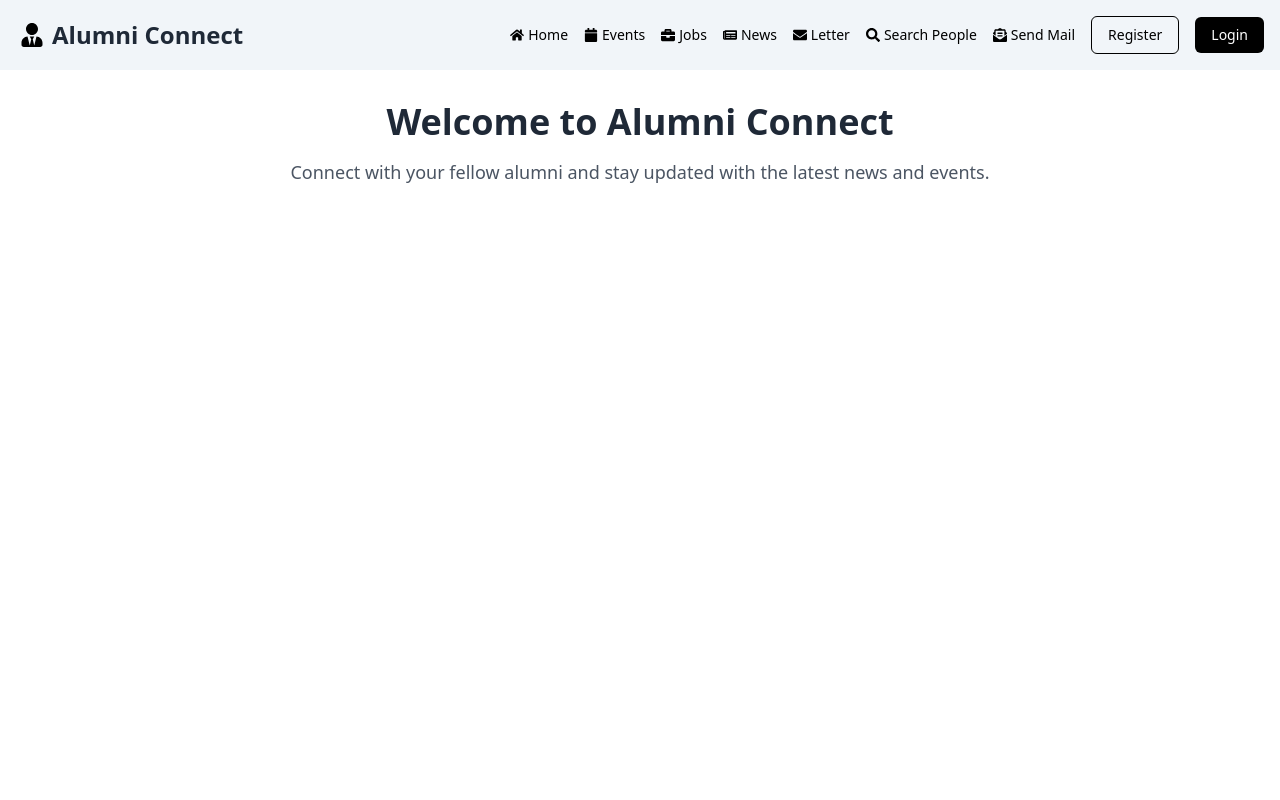
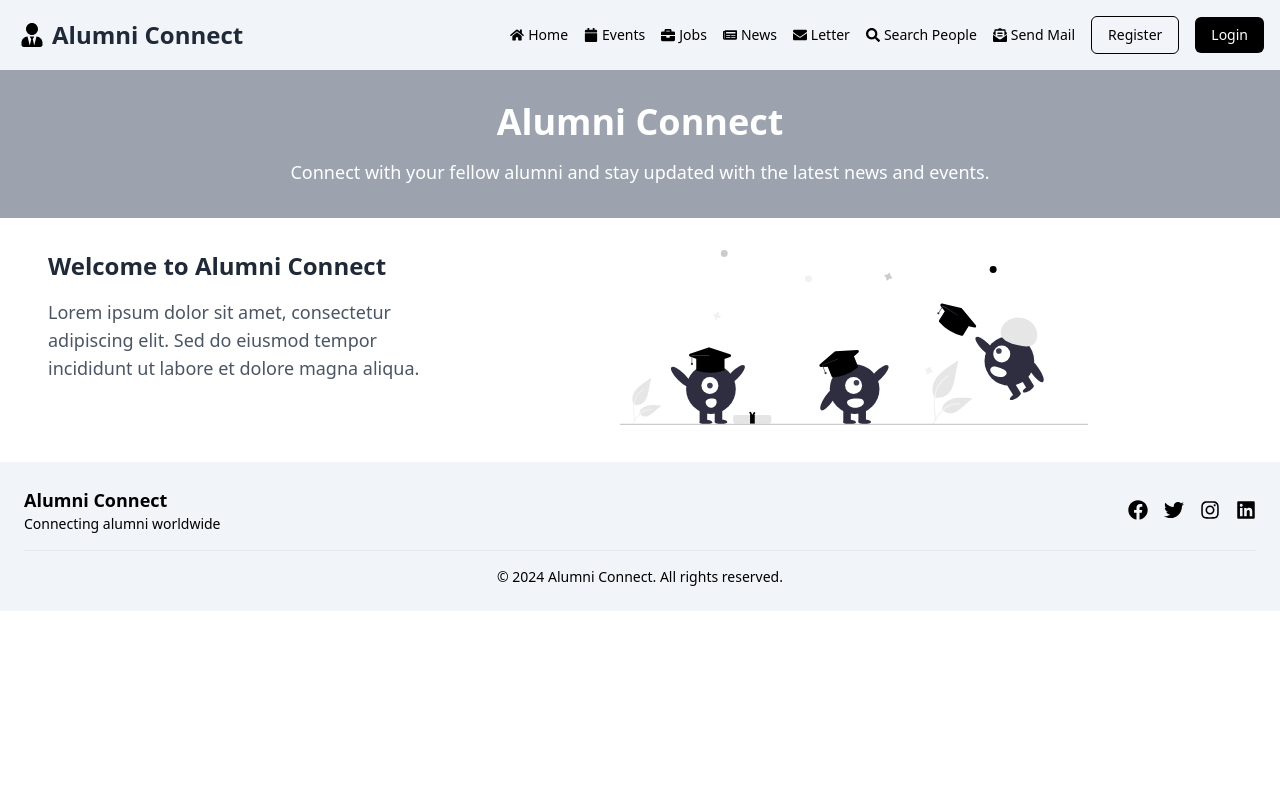
Before and after one commit to SahilAli8808/Alumni-Connect-Redesign, a React (Vite) app in the folder Frontend/: page / in a window 1280 px wide. Shown: the top 800 px of the page. Built offline with nearby package versions, Linux system fonts and the light colour scheme.

Commit message:
Add illustrations and update layout in Home component

```diff
--- a/Frontend/src/Components/Home.jsx
+++ b/Frontend/src/Components/Home.jsx
@@ -1,17 +1,44 @@
-import React from 'react'
-
+import React from 'react';
+import graduationIllustration from '../assets/img/graduation_illustration.svg';
+import connectingTeamsIllustration from '../assets/img/connecting_teams.svg';
 
 function Home() {
   return (
-    <div className="h-screen">
-
+    <div className="h-auto">
+      <header className="bg-gray-400 text-white py-8">
+        <div className="container mx-auto text-center">
+          <h1 className="text-4xl font-bold mb-4">Alumni Connect</h1>
+          <p className="text-lg">Connect with your fellow alumni and stay updated with the latest news and events.</p>
+        </div>
+      </header>
 
       <main className="container mx-auto px-4 py-8">
-        <h1 className="text-4xl flex justify-center font-bold text-gray-800 mb-4">Welcome to Alumni Connect</h1>
-        <p className="text-lg  flex justify-center text-gray-600">Connect with your fellow alumni and stay updated with the latest news and events.</p>
+        <div className="flex flex-col lg:flex-row">
+          {/* Content Section */}
+          <section className="lg:w-1/7 lg:pr-8 mb-8">
+
+          </section>
+          <section className="lg:w-1/3 lg:pr-8 mb-8">
+            <h2 className="text-2xl font-bold text-gray-800 mb-4">Welcome to Alumni Connect</h2>
+            <p className="text-lg text-gray-600 mb-4">
+              Lorem ipsum dolor sit amet, consectetur adipiscing elit. Sed do eiusmod tempor incididunt ut labore et dolore magna aliqua.
+            </p>
+            {/* Add more content as needed */}
+          </section>
+
+          {/* Illustration Section */}
+          <section className="lg:w-1/2">
+            <div className="flex items-center justify-end">
+              <img src={graduationIllustration} alt="Graduation Illustration" className="w-3/4" />
+            </div>
+          </section>
+        </div>
+
+        {/* Additional Sections */}
+        {/* Add more sections and components as needed */}
       </main>
     </div>
   );
 }
 
-export default Home
+export default Home;
```
Also changed, not shown: Frontend/src/assets/img/connecting_teams.svg (added), Frontend/src/assets/img/graduation_illustration.svg (added).
